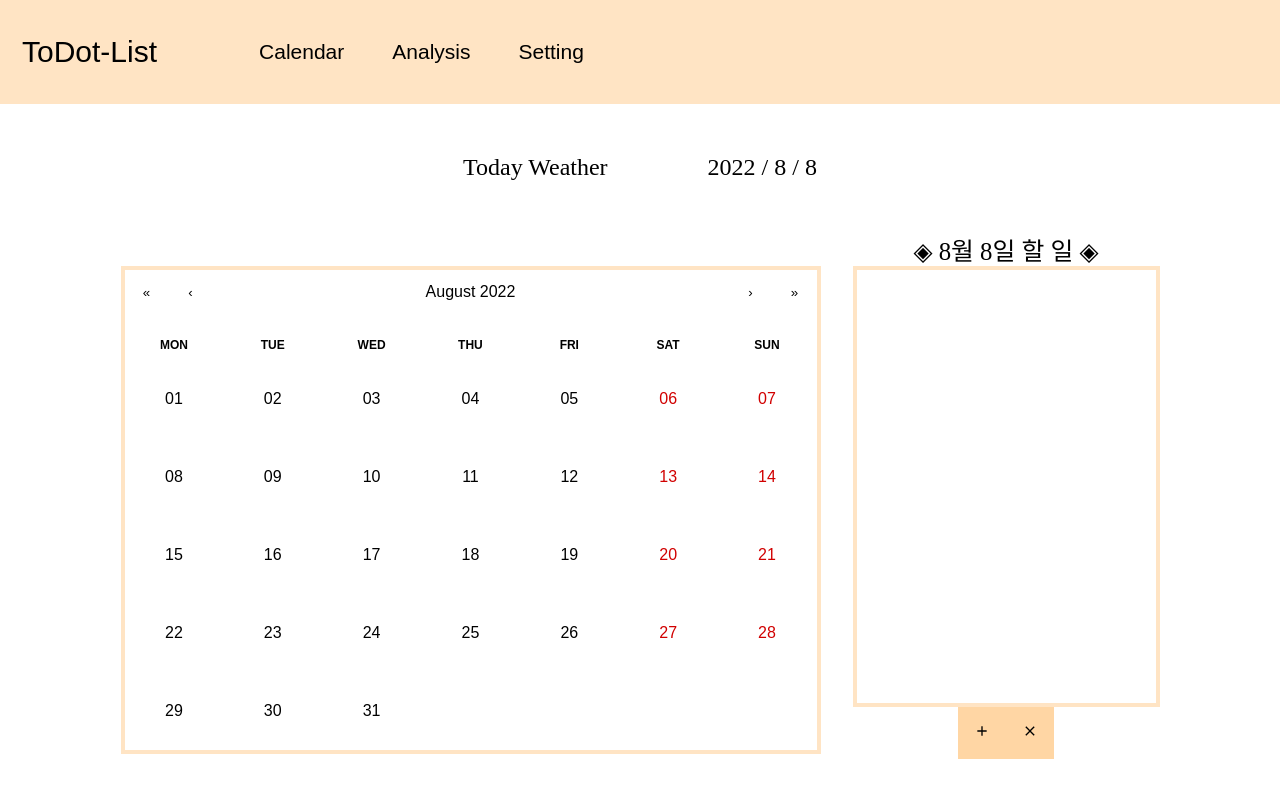
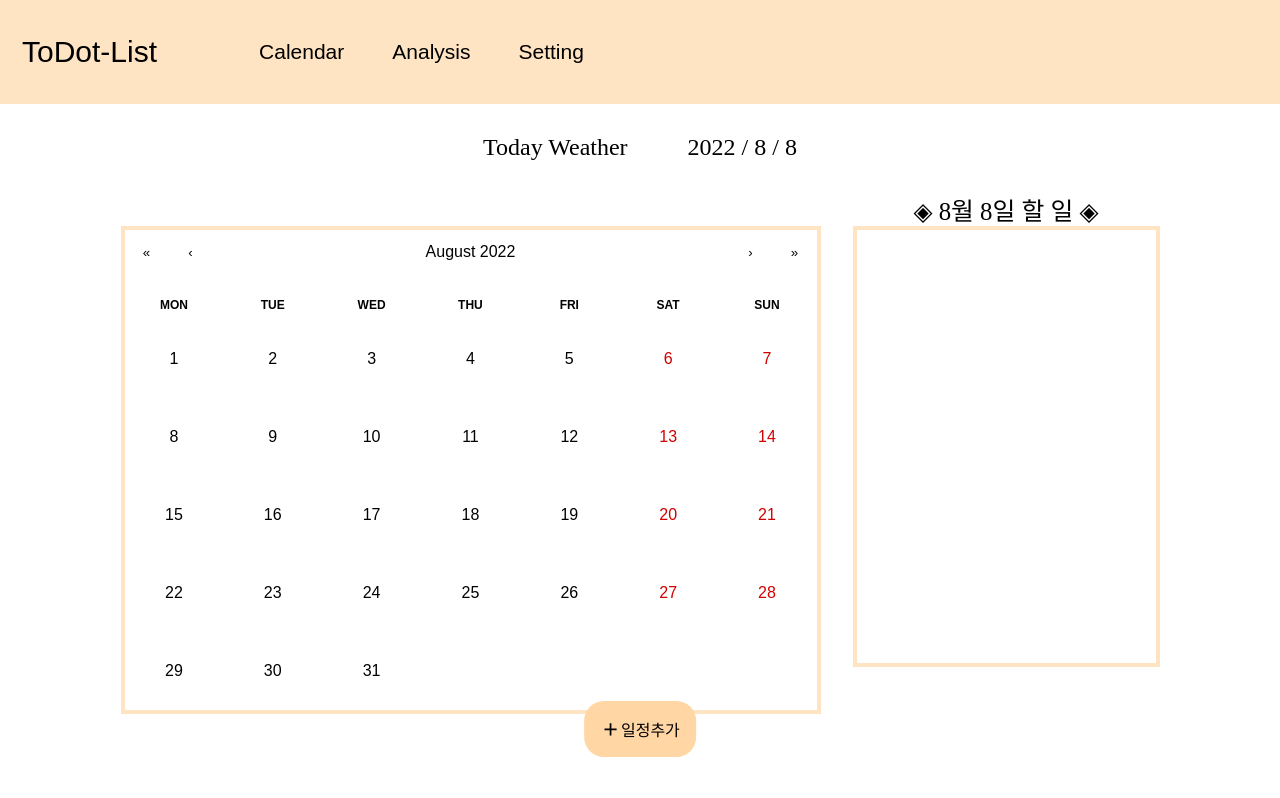
Before and after one commit to Yun-sub/TodakTodak, a React (Create React App) app: page / in a window 1280 px wide. Built offline with nearby package versions, Linux system fonts and the light colour scheme.

Commit message:
4th homework

```diff
--- a/src/components/ToDoList/ToDo.css
+++ b/src/components/ToDoList/ToDo.css
@@ -3,37 +3,83 @@
 /*---------input----------*/
 
 .ToDoInput {
-  display: flex;
   background: bisque;
 }
 
-.ToDoInput input {
+.ToDoInputBox {
   background: none;
   outline: none;
-  border: none;
+  border: 1px solid rgb(83, 79, 76);
   padding: 0.5rem;
-  font-size: 1.125rem;
+  font-size: 1rem;
   line-height: 1.5;
   color: black;
   flex: 1;
+  margin-bottom: 8px;
+  width: 280px;
 }
 
 .ToDoInput input placeholder {
   color: #c6cace;
 }
 
-.ToDoInput button {
+.ToDoInput dl dt {
+  float: left;
+  line-height: 45px;
+  align-items: center;
+}
+
+.ToDoInputContainer {
+  position: absolute;
+  left: 50%;
+  transform: translate(-50%, 0%);
+  align-self: center;
+  z-index: 1000;
+  text-align: left;
+  background: bisque;
+  padding: 25px;
+  bottom: 0px;
+}
+
+.ToDoInputContainer h2 {
+  margin-top: 0;
+  margin-bottom: 30px;
+  font-size: 20px;
+}
+
+.ToDoInputSaveBtn {
   background: none;
   outline: none;
   border: none;
+  padding: 8px;
   background: rgb(255, 214, 164);
-  padding-left: 1rem;
-  padding-right: 1rem;
-  font-size: 1.5rem;
+  font-size: 0.8rem;
+  font-weight: bold;
   display: flex;
   align-items: center;
   cursor: pointer;
   transition: 0.1 background ease-in;
+  margin-right: 0;
+  margin-left: auto;
+}
+
+.ToDoInputCloseBtn {
+  position: absolute;
+  right: 10px;
+  background: none;
+  outline: none;
+  border: none;
+  padding: 8px;
+  background: rgb(241, 194, 136);
+  font-size: 0.8rem;
+  font-weight: bold;
+  display: flex;
+  align-items: center;
+  cursor: pointer;
+  top: 0;
+  margin-top: -20px;
+  border-radius: 20px;
+  font-size: 1.3rem;
 }
 
 .ToDoAdd button {
@@ -46,6 +92,26 @@
   align-items: center;
   cursor: pointer;
   transition: 0.1 background ease-in;
+}
+
+.ToDoAdd {
+  position: absolute;
+  bottom: 15px;
+  left: 50%;
+  transform: translate(-50%, -50%);
+}
+
+.ToDoAddButton {
+  display: flex;
+  justify-content: center;
+  align-items: center;
+  border-radius: 20px;
+  vertical-align: middle;
+}
+
+.ToDoAddButton svg {
+  font-size: 1.3rem;
+  line-height: normal;
 }
 
 /*---------todo----------*/
@@ -66,6 +132,7 @@
   justify-items: center;
   align-items: center;
   flex: 1;
+  text-align: center;
 }
 
 .checkbox svg {
--- a/src/components/ToDoList/ToDoAdd.js
+++ b/src/components/ToDoList/ToDoAdd.js
@@ -1,15 +1,13 @@
 import React from "react";
 import "./ToDo.css";
-import { MdAdd, MdOutlineClose } from "react-icons/md";
+import { MdAdd } from "react-icons/md";
 
-function ToDoAdd({ onView, onNoView }) {
+function ToDoAdd({ onView }) {
   return (
     <div className="ToDoAdd">
-      <button onClick={onView}>
+      <button className="ToDoAddButton" onClick={onView}>
         <MdAdd />
-      </button>
-      <button onClick={onNoView}>
-        <MdOutlineClose />
+        일정추가
       </button>
     </div>
   );
--- a/src/components/ToDoList/ToDoInput.js
+++ b/src/components/ToDoList/ToDoInput.js
@@ -1,8 +1,8 @@
 import React, { useCallback, useState } from "react";
 import "./ToDo.css";
-import { MdAdd } from "react-icons/md";
+import { MdClose } from "react-icons/md";
 
-function ToDoInput({ onInsert }) {
+function ToDoInput({ onInsert, onCloseView }) {
   const [value, setValue] = useState("");
 
   const onChange = useCallback((event) => {
@@ -22,17 +22,39 @@ function ToDoInput({ onInsert }) {
     [onInsert, value]
   );
   return (
+    <div className="ToDoInputContainer">
+      <button className="ToDoInputCloseBtn" onClick={onCloseView}>
+        <MdClose />
+      </button>
+      <h2>새 일정 추가</h2>
       <form className="ToDoInput" onSubmit={onSubmit}>
+        <dl>
+          <dt>일정</dt>
+          <dd>
             <input
+              className="ToDoInputBox"
               type="text"
-        placeholder="Write your to do"
+              placeholder="할 일을 적어주세요"
               value={value}
               onChange={onChange}
             ></input>
-      <button type="submit" onSubmit={onSubmit}>
-        <MdAdd />
+          </dd>
+          <dt>날짜</dt>
+          <dd>
+            <input
+              className="ToDoInputBox"
+              type="text"
+              placeholder="예) 7월 12일 월요일"
+              value={""}
+              onChange={onChange}
+            ></input>
+          </dd>
+        </dl>
+        <button className="ToDoInputSaveBtn" type="submit" onSubmit={onSubmit}>
+          저장
         </button>
       </form>
+    </div>
   );
 }
 
--- a/src/components/ToDoList/ToDoList.js
+++ b/src/components/ToDoList/ToDoList.js
@@ -44,15 +44,17 @@ function ToDoList() {
     setViewToDoInput(true);
   };
 
-  const onNoView = () => {
+  const onCloseView = () => {
     setViewToDoInput(false);
   };
 
   return (
     <div className="main_todolist">
       <ToDoItemList todos={todos} onRemove={onRemove} onToggle={onToggle} />
-      {viewToDoInput ? <ToDoInput onInsert={onInsert} /> : null}
-      <ToDoAdd onView={onView} onNoView={onNoView} />
+      {viewToDoInput ? (
+        <ToDoInput onInsert={onInsert} onCloseView={onCloseView} />
+      ) : null}
+      <ToDoAdd onView={onView} />
     </div>
   );
 }
--- a/src/pages/Main.js
+++ b/src/pages/Main.js
@@ -11,7 +11,7 @@ function Main() {
       <div className="calendar">
         <Calendar
           onChange={onChange}
-          formatDay={(locale, date) => moment(date).format("DD")}
+          formatDay={(locale, date) => moment(date).format("D")}
           value={value}
           showNeighboringMonth={false}
         />
--- a/src/styles.css
+++ b/src/styles.css
@@ -61,12 +61,12 @@ body {
 
 .weather {
   font-size: 1.5rem;
-  margin: 50px;
+  margin: 30px;
 }
 
 .today {
   font-size: 1.5rem;
-  margin: 50px;
+  margin: 30px;
 }
 
 /* ------------main------------ */
@@ -105,7 +105,7 @@ body {
   margin: 50px;
 }
 
-.ToDoInput {
+.ToDoInputBox {
   border: 4px solid rgb(255, 214, 164);
 }
 
```
Lines whose indentation alone changed are shown as unchanged.
